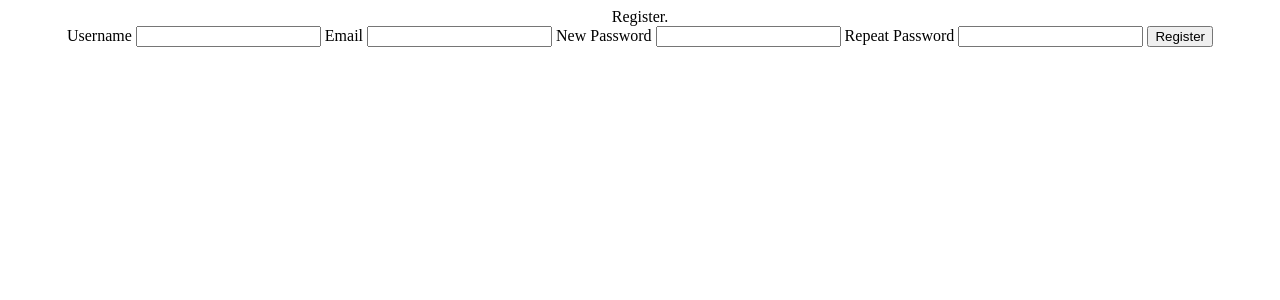
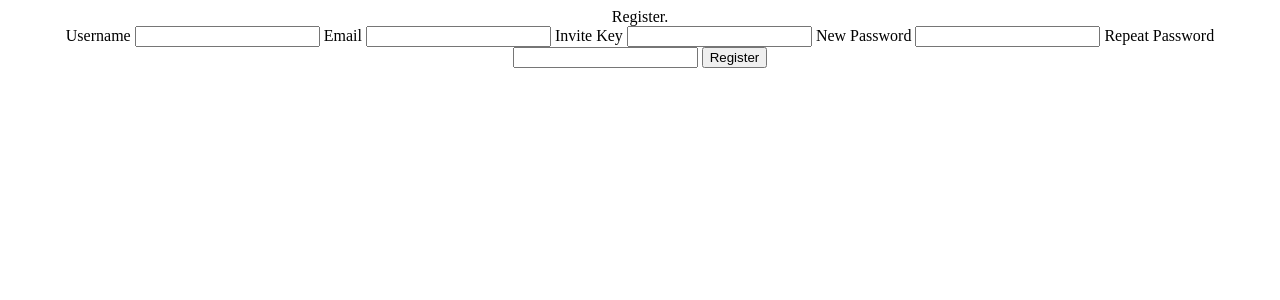
Before and after one commit to Linouth/IP-Logger, a Flask app: page /register in a window 1280 px wide. Shown: the top 300 px of the page. Run offline with Flask 2, Linux system fonts and the light colour scheme.

Commit message:
Now also saving visitors user-agent, and an invite key is now needed to register

```diff
--- a/app/database.py
+++ b/app/database.py
@@ -1,9 +1,12 @@
+# from . import app
 from sqlalchemy import create_engine
 from sqlalchemy.orm import scoped_session, sessionmaker
 from sqlalchemy.ext.declarative import declarative_base
 
 
 engine = create_engine('sqlite:////tmp/test.db', convert_unicode=True)
+# engine = create_engine('sqlite:///' + app.config['DATABASE'],
+#                        convert_unicode=True)
 db_session = scoped_session(sessionmaker(autocommit=False,
                                          autoflush=False,
                                          bind=engine))
--- a/app/forms.py
+++ b/app/forms.py
@@ -5,12 +5,17 @@ from wtforms import StringField, PasswordField, validators
 class RegisterForm(FlaskForm):
     username = StringField('Username', [
         validators.Length(min=3, max=25,
-                        message='Username should be 3 to 25 characters long.'),
+                          message='Username should be 3 to 25 characters long.'),
         validators.DataRequired(message='Username missing')
     ])
     email = StringField('Email', [
         validators.Email(),
         validators.DataRequired(message='Email missing')
+    ])
+    invite_key = StringField('Invite Key', [
+        validators.length(min=10, max=10,
+                          message='Invite key should be 10 characters long.'),
+        validators.DataRequired(message='Invite Key missing')
     ])
     password = PasswordField('New Password', [
         validators.DataRequired(message='Password missing.'),
--- a/app/templates/picture_info.html
+++ b/app/templates/picture_info.html
@@ -5,10 +5,12 @@
     <table>
         <tr>
             <th>IP</th>
+            <th>User-Agent</th>
         </tr>
         {% for ip in visitors %}
             <tr>
-                <td>{{ ip }}</td>
+                <td>{{ ip.get('ip') }}</td>
+                <td>{{ ip.get('user_agent') }}</td>
             </tr>
         {% endfor %}
     </table>
--- a/app/templates/register.html
+++ b/app/templates/register.html
@@ -6,6 +6,7 @@
         {{ form.csrf_token }}
         {{ form.username.label }} {{ form.username() }}
         {{ form.email.label }} {{ form.email() }}
+        {{ form.invite_key.label }} {{ form.invite_key() }}
         {{ form.password.label }} {{ form.password() }}
         {{ form.confirm.label }} {{ form.confirm() }}
         <input type=submit value=Register />
--- a/app/views.py
+++ b/app/views.py
@@ -1,6 +1,6 @@
 from . import app, utils, forms
 from .database import db_session
-from .models import Picture, User
+from .models import Picture, User, Invite
 import bcrypt
 from flask import (
         render_template, request, flash, redirect, url_for,
@@ -11,12 +11,12 @@ import json
 import os
 
 
-@app.route('/')
-def index():
-    return 'Hello.'
+# @app.route('/')
+# def index():
+#     return 'Hello.'
 
 
-@app.route('/upload', methods=['GET', 'POST'])
+@app.route('/', methods=['GET', 'POST'])
 @login_required
 def upload():
     ''' Upload picture '''
@@ -66,12 +66,17 @@ def show_raw(file):
     ''' Render raw image and save remote ip to database '''
     ip = request.environ.get('REMOTE_ADDR')
     # TODO: proxy = request.environ.get('HTTP_X_FORWARDED_FOR') (Proxy Support)
+    agent = request.headers.get('User-Agent')
 
     filename = file.split('.', 1)[0]
     pic = Picture.query.filter(Picture.filename == filename).first()
     visitors = json.loads(pic.visitors)
-    if ip not in visitors:
-        visitors.append(ip)
+
+    gen = (i for i in visitors if ip in i.get('ip'))
+    if not sum(1 for x in gen):
+        visitors.append(dict(
+                    ip=ip,
+                    user_agent=agent))
         pic.visitors = json.dumps(visitors)
         db_session.commit()
     return send_from_directory(app.config['UPLOAD_DIR'], file)
@@ -105,10 +110,21 @@ def register():
         flash('Email already registered')
         return redirect(url_for('register'))
 
+    # Check if invite key is valid
+    invite = Invite.query.filter(Invite.invite_key ==
+                                 form.invite_key.data).first()
+    if invite is None:
+        flash('Invite key does not exist.')
+        return redirect(url_for('register'))
+    if not invite.available:
+        flash('Invite key already used.')
+        return redirect(url_for('register'))
+    invite.available = False
+
     # Hash password and save data in database.
     hashed = bcrypt.hashpw(form.password.data, bcrypt.gensalt())
-    user = User(form.username.data, hashed,
-                form.email.data, request.remote_addr)
+    user = User(form.username.data, hashed, form.email.data,
+                request.remote_addr, form.invite_key.data)
     db_session.add(user)
     db_session.commit()
     flash('Welcome, you can continue now.')
@@ -139,7 +155,7 @@ def login():
 def logout():
     ''' Logout user '''
     logout_user()
-    return redirect(url_for('index'))
+    return redirect(url_for('login'))
 
 
 @app.route('/uploads')
@@ -183,3 +199,14 @@ def info():
                 <li>{}</li>
                 <li>{}</li>
               </ul>'''.format(current_user.username, url_for('uploads'))
+
+
+@app.route('/geninv')
+@app.route('/geninv/<int:priv>')
+def gen_invite(priv=0):
+    ''' Generate new invite '''
+    invite_key = utils.gen_invite()
+    invite = Invite(invite_key, priv=priv)
+    db_session.add(invite)
+    db_session.commit()
+    return invite_key
```
Also changed, not shown: app/models.py (+22 -2 lines), app/utils.py (+16 -1 lines), requirements.txt (added, +11 -0 lines).
